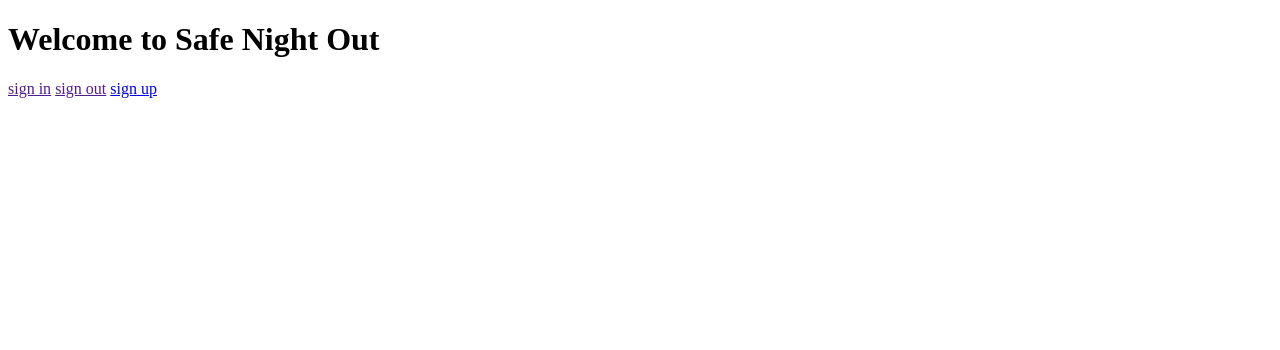
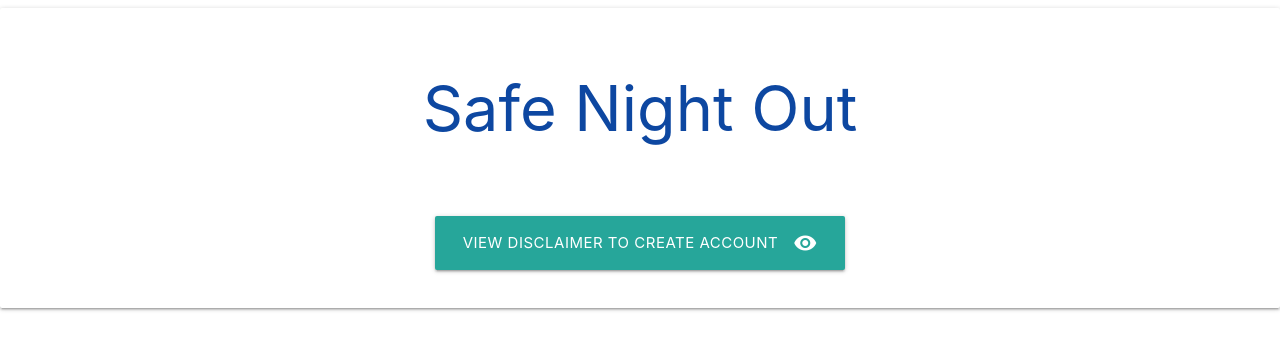
Before and after one commit to ssahussai/safe-night-out, a Django app: page / in a window 1280 px wide. Shown: the top 350 px of the page. Run offline with Django 3.2, Linux system fonts and the light colour scheme.

Commit message:
style home.html

```diff
--- a/main_app/templates/home.html
+++ b/main_app/templates/home.html
@@ -1,15 +1,58 @@
 <!DOCTYPE html>
 <html lang="en">
+
 <head>
     <meta charset="UTF-8">
     <meta name="viewport" content="width=device-width, initial-scale=1.0">
     <meta http-equiv="X-UA-Compatible" content="ie=edge">
+    <link href="https://fonts.googleapis.com/icon?family=Material+Icons" rel="stylesheet">
+    <link rel="stylesheet" href="https://cdnjs.cloudflare.com/ajax/libs/materialize/1.0.0/css/materialize.min.css">
+    <script src="https://cdnjs.cloudflare.com/ajax/libs/materialize/1.0.0/js/materialize.min.js"></script>
+
     <title>Home</title>
 </head>
-<body>
-    <h1>Welcome to Safe Night Out</h1>
-    <a href="">sign in</a>
-    <a href="">sign out</a>
-    <a href="{% url 'signup' %}">sign up</a>
-</body>
+<main>
+    <div class="card small">
+        <div class="card-content">
+            <h1 class = "activator blue-text text-darken-4 center">Safe Night Out</h1>
+        </div>
+        <div class = "card-content center">
+            {% if user.is_authenticated %}
+            <a href="" class='btn-large waves-effect waves-light' type='submit' name='action'><i
+                class="material-icons right">vpn_key</i>Sign In</a>
+                {% else %}
+            <button class='btn-large waves-effect activator waves-light' type='submit' name='action'><i
+                class="material-icons right">remove_red_eye</i>View Disclaimer to Create Account</button>
+                {% endif %}
+        </div>
+        <div class="card-reveal">
+            <span class="card-title blue-text text-darken-4 center">Disclaimer<i class="material-icons right">close</i></span>
+            <p>The Site Does Not Provide Medical Advice
+                The contents of the Safe Night Out Site, such as text, graphics, images, and other materials created
+                by Safe Night Out or obtained from Safe Night Out's licensors, and other materials contained on the
+                Safe Night Out Site (collectively, "Content") are for informational purposes only. The Content is
+                not intended to be a substitute for professional medical advice, diagnosis, or treatment. Always
+                seek the advice of your physician or other qualified health provider with any questions you may have
+                regarding a medical condition. Never disregard professional medical advice or delay in seeking it
+                because of something you have read on the Safe Night Out Site!
+
+                If you think you may have a medical emergency, call your doctor or 911 immediately. Safe Night Out
+                does not recommend or endorse any specific tests, physicians, products, procedures, opinions, or
+                other information that may be mentioned on the Site. Reliance on any information provided by Safe
+                Night Out, Safe Night Out employees, others appearing on the Site at the invitation of Safe Night
+                Out, or other visitors to the Site is solely at your own risk.</p>
+            <div class='center'>
+                {% if user.is_authenticated %}
+                <a href="">Log Out</a>
+                {% else %}
+                <a href="" class='btn-large waves-effect waves-light' type='submit' name='action'><i
+                        class="material-icons right">vpn_key</i>Sign In</a>
+                <a href="{% url 'signup' %}" class='btn-large waves-effect waves-light' type='submit'
+                    name='action'>Create an Account<i class="material-icons right">lock</i></a>
+                {% endif%}
+            </div>
+        </div>
+</div>
+</main>
+
 </html>
```
